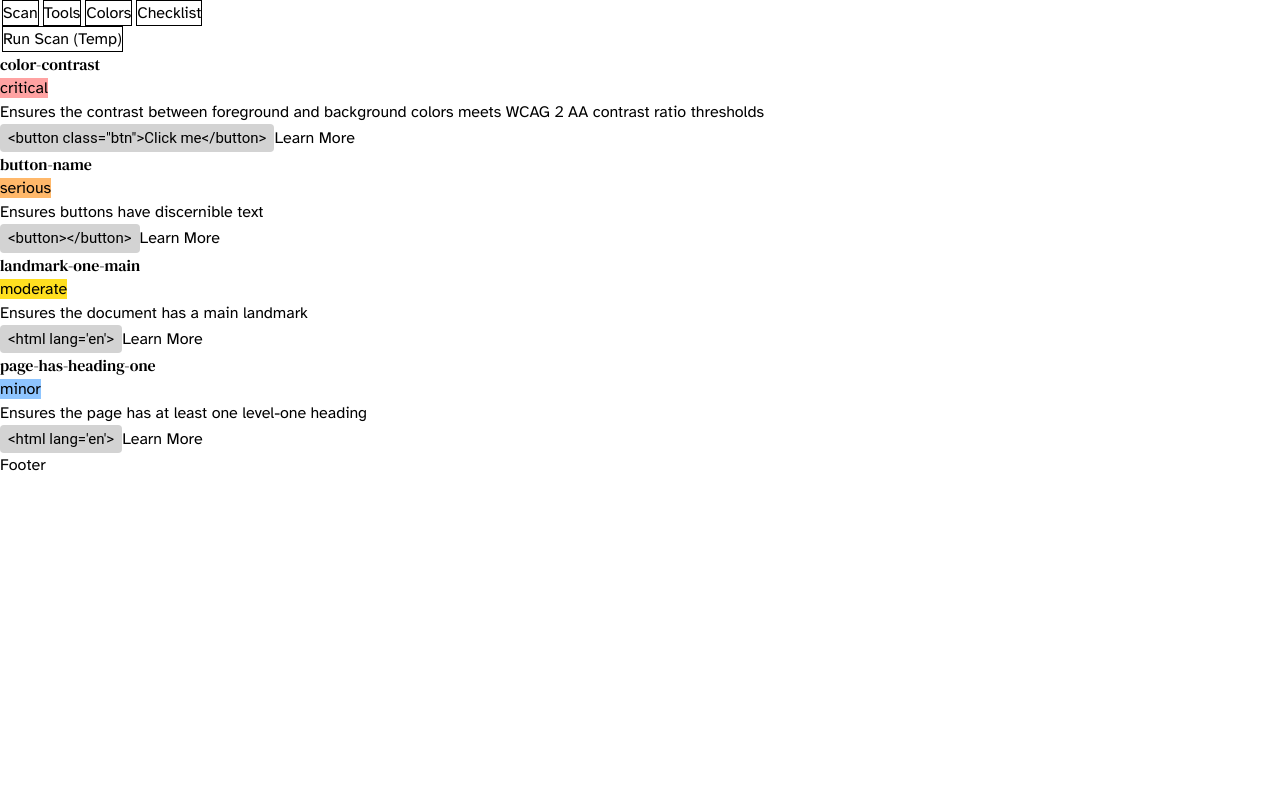
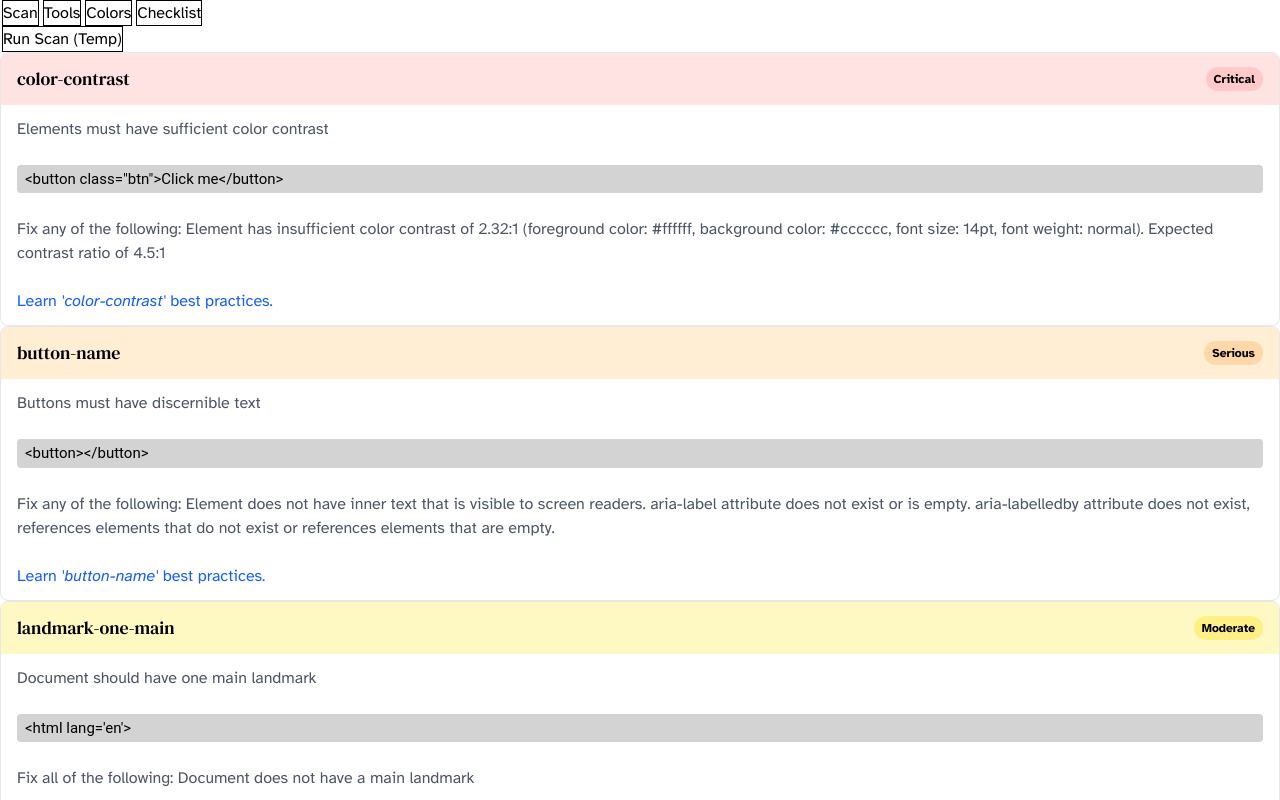
Before and after one commit to mtq01/orbit, a React (Vite) app: page / in a window 1280 px wide. Shown: the top 800 px of the page. Built offline with nearby package versions, Linux system fonts and the light colour scheme.

Commit message:
Rough styling for ResultCard. Added failureSummary output

```diff
--- a/src/features/scanner/ResultCard.tsx
+++ b/src/features/scanner/ResultCard.tsx
@@ -7,31 +7,55 @@ interface ResultCardProps {
 
 // axe-core has 4 impact levels (keys). this obj contains their styles (tailwind)
 const impactStyles = {
-  critical: "bg-red-300 text-black-700",
-  serious: "bg-orange-300 text-black-700",
-  moderate: "bg-yellow-300 text-black-700",
-  minor: "bg-blue-300 text-black-700",
+  critical: { band: "bg-red-100", pill: "bg-red-200 text-black-800" },
+  serious: { band: "bg-orange-100", pill: "bg-orange-200 text-black-800" },
+  moderate: { band: "bg-yellow-100", pill: "bg-yellow-200 text-black-800" },
+  minor: { band: "bg-blue-100", pill: "bg-blue-200 text-black-800" },
 };
 
 // accepts the violation from ResultCardProps
 const ResultCard = ({ violation }: ResultCardProps) => {
+  const styles = impactStyles[violation.impact];
+
   return (
-    <article>
-      <header>
+    <article className="border border-gray-200 rounded-lg overflow-hidden">
+      <header
+        className={`${styles.band} px-4 py-3 flex items-center justify-between`}
+      >
         {/* rule name (key) */}
-        <h3>{violation.id}</h3>
+        <h3 className="text-lg">{violation.id}</h3>
         {/* impactStyles is compared the the violation.impact and outputs the proper style on the displayed violation.*/}
-        <span className={impactStyles[violation.impact]}>
+        <span
+          className={`${styles.pill} text-xs font-bold px-2 py-1 rounded-full capitalize`}
+        >
           {violation.impact}
         </span>
       </header>
 
-      <p>{violation.description}</p>
-      {/* affected DOM elements */}
-      <code>{violation.nodes[0].html}</code>
-      <a href={violation.helpUrl} target="_blank" rel="noreferrer">
-        Learn More
-      </a>
+      <div className="px-4 py-3 flex flex-col gap-3">
+        {/* description of violation */}
+        <p className="text-md text-gray-600 mb-3">{violation.help}</p>
+
+        {/* affected DOM elements (code)*/}
+        <code className="block text-md bg-gray-100 px-3 py-2 rounded mb-3 truncate">
+          {violation.nodes[0].html}
+        </code>
+
+        {/* what specifically failed */}
+        <p className="text-md text-gray-600 mb-3">
+          {violation.nodes[0].failureSummary}
+        </p>
+
+        {/* learn best practices link */}
+        <a
+          href={violation.helpUrl}
+          target="_blank"
+          rel="noreferrer"
+          className="block text-md text-blue-600"
+        >
+          Learn <em>'{violation.id}'</em> best practices.
+        </a>
+      </div>
     </article>
   );
 };
--- a/src/features/scanner/Scanner.tsx
+++ b/src/features/scanner/Scanner.tsx
@@ -14,7 +14,13 @@ const Scanner = () => {
           "Ensures the contrast between foreground and background colors meets WCAG 2 AA contrast ratio thresholds",
         help: "Elements must have sufficient color contrast",
         helpUrl: "https://dequeuniversity.com/rules/axe/4.11/color-contrast",
-        nodes: [{ html: '<button class="btn">Click me</button>' }],
+        nodes: [
+          {
+            html: '<button class="btn">Click me</button>',
+            failureSummary:
+              "Fix any of the following: Element has insufficient color contrast of 2.32:1 (foreground color: #ffffff, background color: #cccccc, font size: 14pt, font weight: normal). Expected contrast ratio of 4.5:1",
+          },
+        ],
       },
       {
         id: "button-name",
@@ -22,7 +28,13 @@ const Scanner = () => {
         description: "Ensures buttons have discernible text",
         help: "Buttons must have discernible text",
         helpUrl: "https://dequeuniversity.com/rules/axe/4.11/button-name",
-        nodes: [{ html: "<button></button>" }],
+        nodes: [
+          {
+            html: "<button></button>",
+            failureSummary:
+              "Fix any of the following: Element does not have inner text that is visible to screen readers. aria-label attribute does not exist or is empty. aria-labelledby attribute does not exist, references elements that do not exist or references elements that are empty.",
+          },
+        ],
       },
       {
         id: "landmark-one-main",
@@ -30,7 +42,13 @@ const Scanner = () => {
         description: "Ensures the document has a main landmark",
         help: "Document should have one main landmark",
         helpUrl: "https://dequeuniversity.com/rules/axe/4.11/landmark-one-main",
-        nodes: [{ html: "<html lang='en'>" }],
+        nodes: [
+          {
+            html: "<html lang='en'>",
+            failureSummary:
+              "Fix all of the following: Document does not have a main landmark",
+          },
+        ],
       },
       {
         id: "page-has-heading-one",
@@ -39,7 +57,13 @@ const Scanner = () => {
         help: "Page should contain a level-one heading",
         helpUrl:
           "https://dequeuniversity.com/rules/axe/4.11/page-has-heading-one",
-        nodes: [{ html: "<html lang='en'>" }],
+        nodes: [
+          {
+            html: "<html lang='en'>",
+            failureSummary:
+              "Fix all of the following: Page must have a level-one heading",
+          },
+        ],
       },
     ],
   };
```
